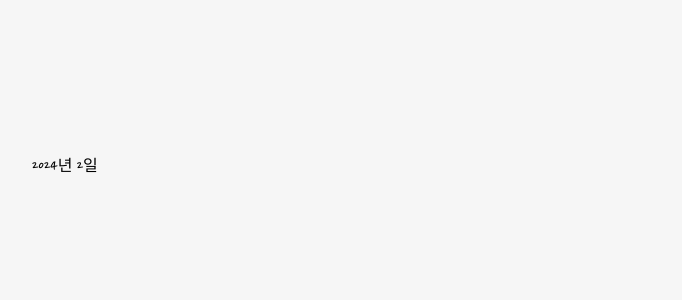
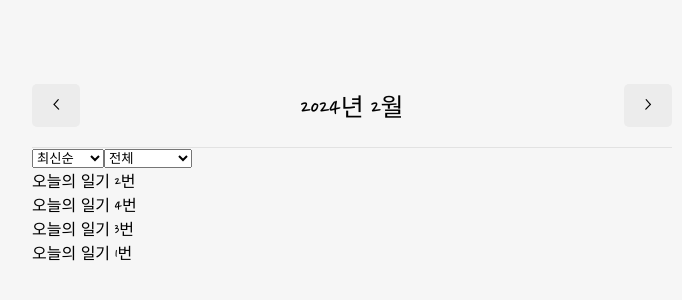
Before and after one commit to yunsunglee2/DiaryCloneCoding, a React (Create React App) app: page / in a window 1280 px wide. Shown: the part 236-536 px from the top of the page, without its empty margins (288-970 px from the left). Built offline with nearby package versions, Linux system fonts and the light colour scheme; a web font is replaced by a local one.

Commit message:
feat: filter 기능 구현

```diff
--- a/src/App.css
+++ b/src/App.css
@@ -49,10 +49,37 @@ body {
 
 .mybutton_default {
   background-color: #ececec;
-  color: white;
+  color: black;
 }
 
 .mybutton_negative {
   background-color: #fd565f;
   color: white
 }
+
+header {
+  padding-top: 20px;
+  padding-bottom: 20px;
+
+  display: flex;
+  align-items: center;
+  border-bottom: 1px solid #e2e2e2;
+}
+
+header > div {
+  display: flex;
+}
+
+header .head_text {
+  width: 50%;
+  font-size: 25px;
+  justify-content: center;
+}
+header .head_btn_right {
+  width: 25%;
+  justify-content: end;
+}
+header .head_btn_left {
+  width: 25%;
+  justify-content: start;
+}
--- a/src/App.js
+++ b/src/App.js
@@ -33,11 +33,51 @@ const reducer = (state, action) => {
   return newState;
 };
 
-const DiaryStateContext = React.createContext();
-const DiaryDispatchContext = React.createContext();
+export const DiaryStateContext = React.createContext();
+export const DiaryDispatchContext = React.createContext();
+
+// 더미 리스트 생성
+const dumyList = [
+  {
+    id: 1,
+    emotion: 2,
+    content: '오늘의 일기 1번',
+    date: 1709011100915,
+  },
+  {
+    id: 2,
+    emotion: 3,
+    content: '오늘의 일기 2번',
+    date: 1709011200916,
+  },
+  {
+    id: 3,
+    emotion: 4,
+    content: '오늘의 일기 3번',
+    date: 1709011100917,
+  },
+  {
+    id: 4,
+    emotion: 5,
+    content: '오늘의 일기 4번',
+    date: 1709011100918,
+  },
+  {
+    id: 5,
+    emotion: 3,
+    content: '오늘의 일기 5번',
+    date: 1809011100915,
+  },
+  {
+    id: 6,
+    emotion: 2,
+    content: '오늘의 일기 6번',
+    date: 1909011100915,
+  },
+]
 
 function App() {
-  const [data, dispatch] = useReducer([]);
+  const [data, dispatch] = useReducer(reducer, dumyList);
   const dataId = useRef(0);
 
   // CREATE 함수
@@ -79,7 +119,7 @@ function App() {
           <div className="App">
             <Routes>
               <Route path="/" element={<Home />}></Route>
-              <Route path="/new" element={<New />}></Route>
+              <Route path="/New" element={<New />}></Route>
               <Route path="/Edit" element={<Edit />}></Route>
               <Route path="/Diary" element={<Diary />}></Route>
             </Routes>
--- /dev/null
+++ b/src/components/DiaryList.js
@@ -0,0 +1,73 @@
+import { useState } from "react";
+
+const sortOptionList = [
+  { value: "latest", name: "최신순" },
+  { value: "oldest", name: "오래된순" },
+];
+const filterOptionList = [
+  { value: "good", name: "좋은 기억" },
+  { value: "bad", name: "안좋은 기억" },
+  { value: "all", name: "전체" },
+];
+
+const ControlMenu = ({ value, optionLists, onChange }) => {
+  return (
+    <select value={value} onChange={(e) => onChange(e.target.value)}>
+      {optionLists.map((option, idx) => (
+        <option key={idx} value={option.value}>
+          {option.name}
+        </option>
+      ))}
+    </select>
+  );
+};
+
+const DiaryList = ({ diarys }) => {
+  const [sortType, setSortType] = useState("latest");
+  const [filterType, setFilterType] = useState("all");
+
+  const getProcessDiaryList = () => {
+
+    const compare = (a, b) => {
+      if (sortType === "latest") {
+        return parseInt(b.date) - parseInt(a.date);
+      } else {
+        return parseInt(a.date) - parseInt(b.date);
+      }
+    };
+
+    const filterCallBack = (item) => {
+      if(filterType === 'good') {
+        return parseInt(item.emotion) <= 3;
+      } else {
+        return parseInt(item.emotion) > 3;
+      }
+    }
+
+    const copylist = JSON.parse(JSON.stringify(diarys));
+    const filteredList = filterType === 'all' ? copylist : copylist.filter((item) => filterCallBack(item));
+    const sortedList = filteredList.sort(compare);
+
+    return sortedList;
+  };
+
+  return (
+    <div>
+      <ControlMenu
+        value={sortType}
+        optionLists={sortOptionList}
+        onChange={setSortType}
+      />
+      <ControlMenu
+        value={filterType}
+        onChange={setFilterType}
+        optionLists={filterOptionList}
+      />
+      {getProcessDiaryList().map((diary) => (
+        <div key={diary.id}>{diary.content}</div>
+      ))}
+    </div>
+  );
+};
+
+export default DiaryList;
--- a/src/pagess/Home.js
+++ b/src/pagess/Home.js
@@ -1,15 +1,79 @@
+import MyButton from "../components/MyButton";
 import MyHeader from "../components/myHeader";
-import { useState } from "react";
+import { useEffect, useContext, useState } from "react";
+import { DiaryStateContext } from "../App";
+import DiaryList from "../components/DiaryList";
 
 const Home = () => {
+  const diaryList = useContext(DiaryStateContext);
+
   const [currDate, setCurrDate] = useState(new Date());
-  const headText = `${currDate.getFullYear()}년 ${currDate.getMonth() + 1}일`
+  const [data, setData] = useState([]);
+  const headText = `${currDate.getFullYear()}년 ${currDate.getMonth() + 1}월`;
+
+  useEffect(() => {
+    // 받은 다이어리 데이터 중 화면 출력되는 달에 맞는 다이어리만 보여주기 위한 함수 구현
+    if (diaryList.length >= 1) {
+      const firstDay = new Date(
+        currDate.getFullYear(),
+        currDate.getMonth(),
+        1
+      )
+
+      const lastDay = new Date(
+        currDate.getFullYear(),
+        currDate.getMonth() + 1,
+        0
+      ).getTime();
+
+      const isThisMonth = (date) => {
+        if (firstDay <= date && date <= lastDay) {
+          return true;
+        }
+        return false;
+      };
+      // ------------------------------------------------------------------
+      const thisMonthDiary = diaryList.filter((diary) =>
+        isThisMonth(diary.date)
+      );
+      setData(thisMonthDiary);
+    }
+  }, [currDate, diaryList]);
+
+  const increaseMonth = () => {
+    setCurrDate(
+      new Date(
+        currDate.getFullYear(),
+        currDate.getMonth() + 1,
+        currDate.getDate()
+      )
+    );
+  };
+
+  const decreaseMonth = () => {
+    setCurrDate(
+      new Date(
+        currDate.getFullYear(),
+        currDate.getMonth() - 1,
+        currDate.getDate()
+      )
+    );
+  };
+
+  useEffect(() => {
+    console.log(data);
+  }, [data]);
 
   return (
     <div>
-      <MyHeader headtext={headText} />
+      <MyHeader
+        headtext={headText}
+        leftchild={<MyButton onClick={decreaseMonth} text="<" />}
+        rightchild={<MyButton onClick={increaseMonth} text=">" />}
+      />
+      <DiaryList diarys={data} />
     </div>
-  )
-}
+  );
+};
 
 export default Home;
```
Also changed, not shown: src/DiaryList.js (deleted, +0 -22 lines), src/DiaryLists.js (added, +22 -0 lines), src/components/MyButton.js (renamed from src/components/button.js).
